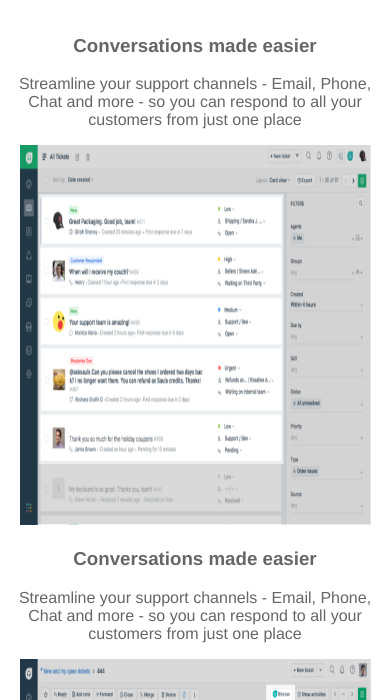
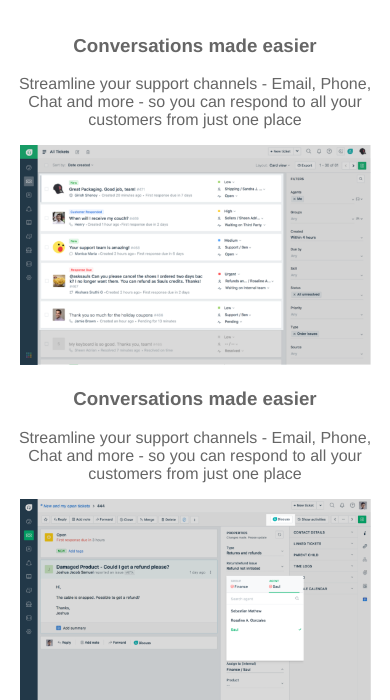
Before and after one commit to haramishra/sosio-machine-coding, a plain HTML site: page index.html in a window 390 px wide. Shown: the part 144-844 px from the top of the page. Drawn offline with nearby package versions, Linux system fonts and the light colour scheme.

Commit message:
minor changes

```diff
--- a/main.css
+++ b/main.css
@@ -235,6 +235,8 @@ h1 {
     width: 100%;
     margin-bottom: rem;
     max-width: 90vw;
+    height: auto;
+    max-height: 50rem;
   }
   .hide {
     display: block;
--- a/main.js
+++ b/main.js
@@ -1,4 +1,3 @@
-
   const buttons = document.querySelectorAll(".action-button");
   const images = document.querySelectorAll(".image");
 
```
Also changed, not shown: popover.js (line endings or trailing spaces). Lines whose indentation alone changed are shown as unchanged.
